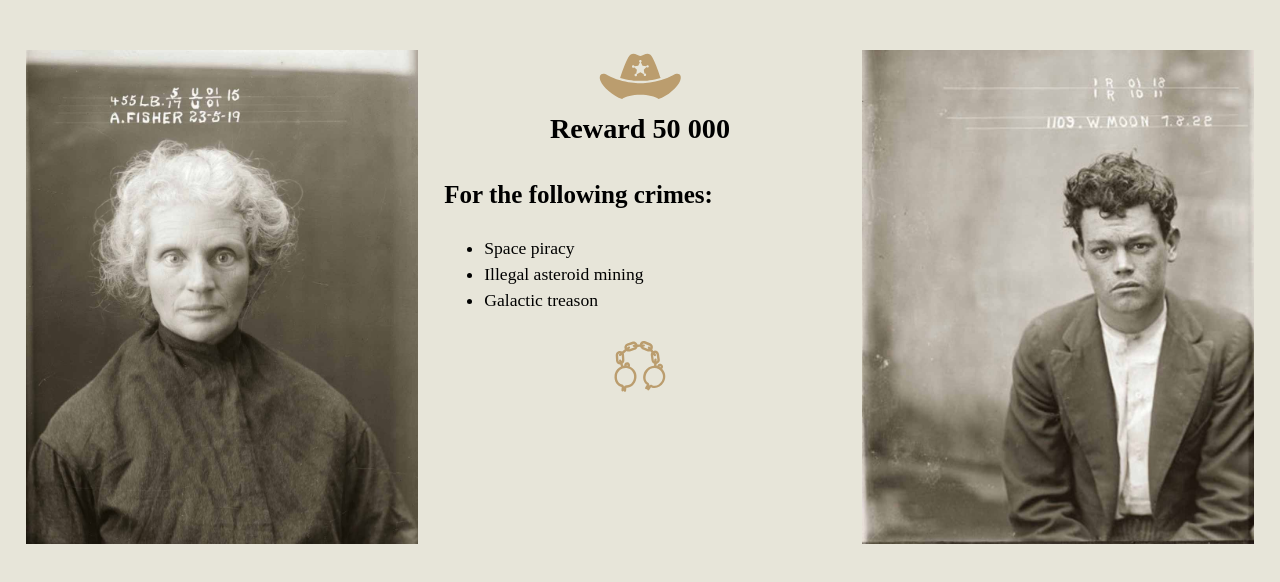
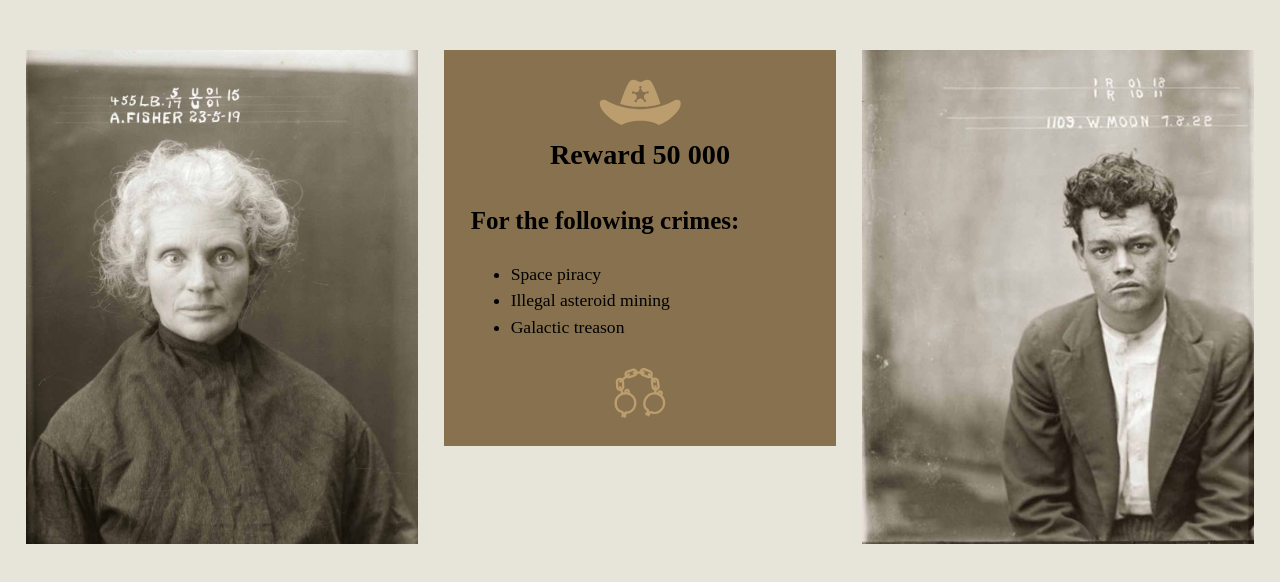
Before and after one commit to annamisak/dsn1676-assignment-1, a plain HTML site: page index.html in a window 1280 px wide. Shown: the part 82-664 px from the top of the page. Drawn offline with Linux system fonts and the light colour scheme.

Commit message:
Brown Wrapper around Wanted info added

```diff
--- a/css/main.css
+++ b/css/main.css
@@ -66,3 +66,7 @@ h1 {
 	border-image: url("../images/panel-border.png") 36 36 36 36 stretch stretch;
 	border-width: 36px 36px 36px 36px;
 }
+
+.brown-wrapper {
+    background-color: #87714f;
+}
--- a/index.html
+++ b/index.html
@@ -27,6 +27,7 @@
         </div>
 
         <div class="island-1-2 unit unit-xs-1 unit-s-1 unit-m-1-2 unit unit-l-1-3">
+            <div class="island brown-wrapper">
                 <img class="icon-m" src="images/cowboy-hat.svg" alt="Cowboy Hat">
                 <h2 class="text-center">Reward <span class="">50 000</span></h2>
                 <h3 class="">For the following crimes:</h3>
@@ -36,6 +37,7 @@
                     <li>Galactic treason</li>
                 </ul>
                 <img class="icon-m" src="images/cuffs.svg" alt="Cuffs">
+            </div>
         </div>
 
         <div class="island-1-2 unit unit-xs-1 unit-s-1 unit-m-1 unit unit-l-1-3">
```
Lines whose indentation alone changed are shown as unchanged.
